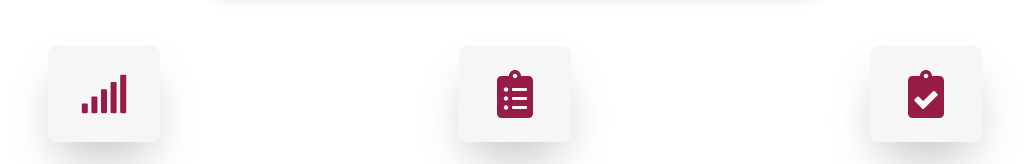
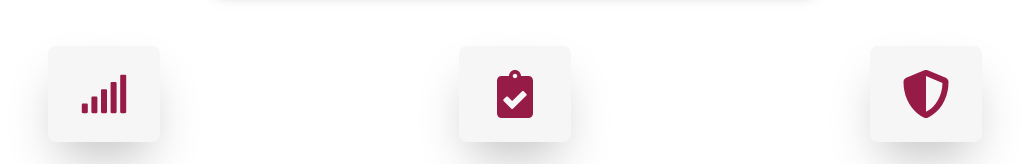
Before and after one commit to nathanpalatin/norweservices, a Next.js app: page / in a window 1280 px wide. Shown: the part 418-582 px from the top of the page, without its empty margins (125-1158 px from the left). Built offline with nearby package versions, Linux system fonts and the light colour scheme.

Commit message:
change icons fix

```diff
--- a/package.json
+++ b/package.json
@@ -1,5 +1,5 @@
 {
-  "name": "norwbanking",
+  "name": "norwebanking",
   "version": "0.1.0",
   "private": true,
   "scripts": {
--- a/src/app/page.tsx
+++ b/src/app/page.tsx
@@ -2,7 +2,7 @@ import { Footer } from '@/components/Footer'
 import { Header } from '@/components/Header'
 import { Services } from '@/components/Services'
 
-import { FaSignal, FaHome, FaClipboardList, FaClipboardCheck, FaInfinity, FaRegCreditCard, FaCar, FaKey, FaCheckCircle, FaTree, FaBuilding, FaDollarSign, FaEnvira } from "react-icons/fa"
+import { FaSignal, FaHome, FaClipboardCheck, FaInfinity, FaRegCreditCard, FaCar, FaKey, FaCheckCircle, FaTree, FaBuilding, FaDollarSign, FaEnvira, FaShieldAlt } from "react-icons/fa"
 
 export default function Home() {
   return (
@@ -13,8 +13,8 @@ export default function Home() {
       <div className="container mx-auto mt-8 mb-16 p-4 sm:p-8">
         <div className="grid grid-cols-3 gap-4">
           <Services link="https://norwe.com.br/" title="Investimentos" icon={FaSignal} />
-          <Services link="https://norwe.com.br/" title="Consórcio" icon={FaClipboardList}  />
-          <Services link="https://norwe.com.br/" title="Seguros" icon={FaClipboardCheck}  />
+          <Services link="https://norwe.com.br/" title="Consórcio" icon={FaClipboardCheck}  />
+          <Services link="https://norwe.com.br/" title="Seguros" icon={FaShieldAlt}  />
           <Services link="https://norwe.com.br/" title="Planejamento de Vida" icon={FaInfinity}  />
           <Services link="https://norwe.com.br/" title="Crédito PF/PJ" icon={FaRegCreditCard}  />
           <Services link="https://norwe.com.br/" title="Financiamento Veicular" icon={FaCar}   />
```
Also changed, not shown: 1 other file (tests, documents, lock files or other folders).
